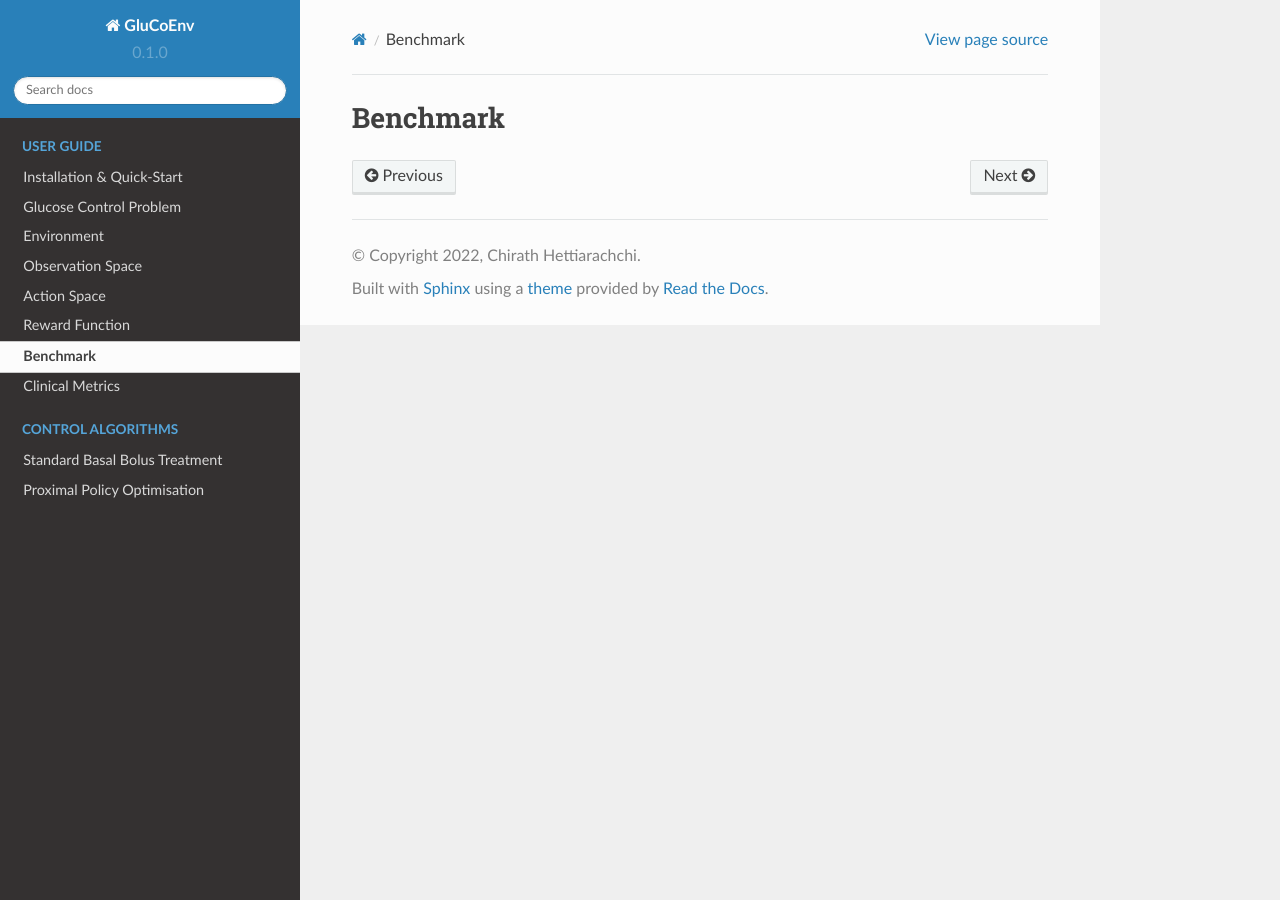
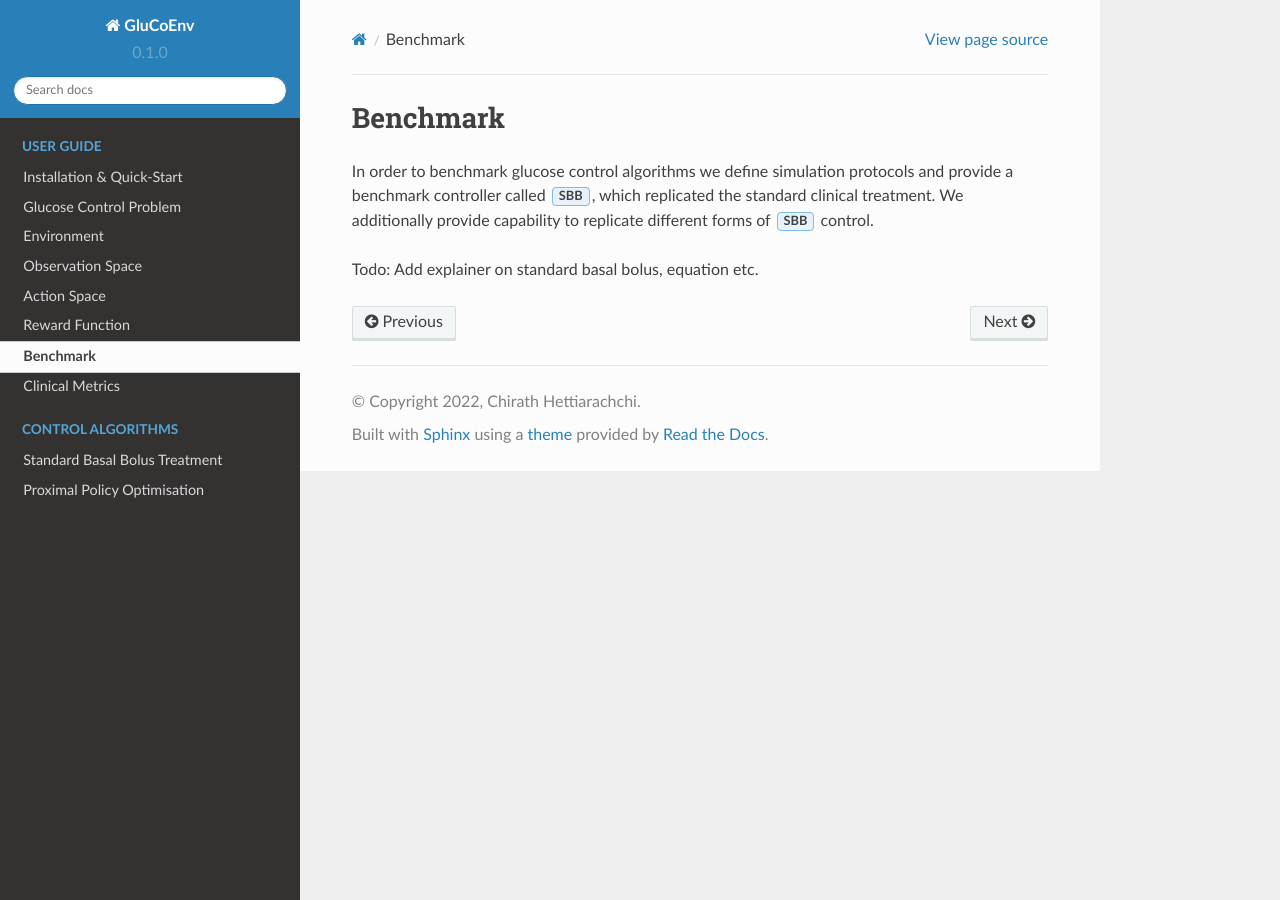
Before and after one commit to RL4H/GluCoEnv, a Sphinx documentation site: the page built from docs/source/guide/benchmark.rst, in a window 1280 px wide. Built offline with Sphinx 7.4.7 and the Read the Docs theme 2.0.0, drawn with Linux system fonts in a browser that asks for light colours.

Commit message:
Update benchmark.rst

```diff
--- a/docs/source/guide/benchmark.rst
+++ b/docs/source/guide/benchmark.rst
@@ -1,4 +1,8 @@
 .. _benchmark:
 
 Benchmark
-------------
+============
+
+In order to benchmark glucose control algorithms we define simulation protocols and provide a benchmark controller called :guilabel:`SBB`, which replicated the standard clinical treatment. We additionally provide capability to replicate different forms of :guilabel:`SBB` control.
+
+Todo: Add explainer on standard basal bolus, equation etc.
```
